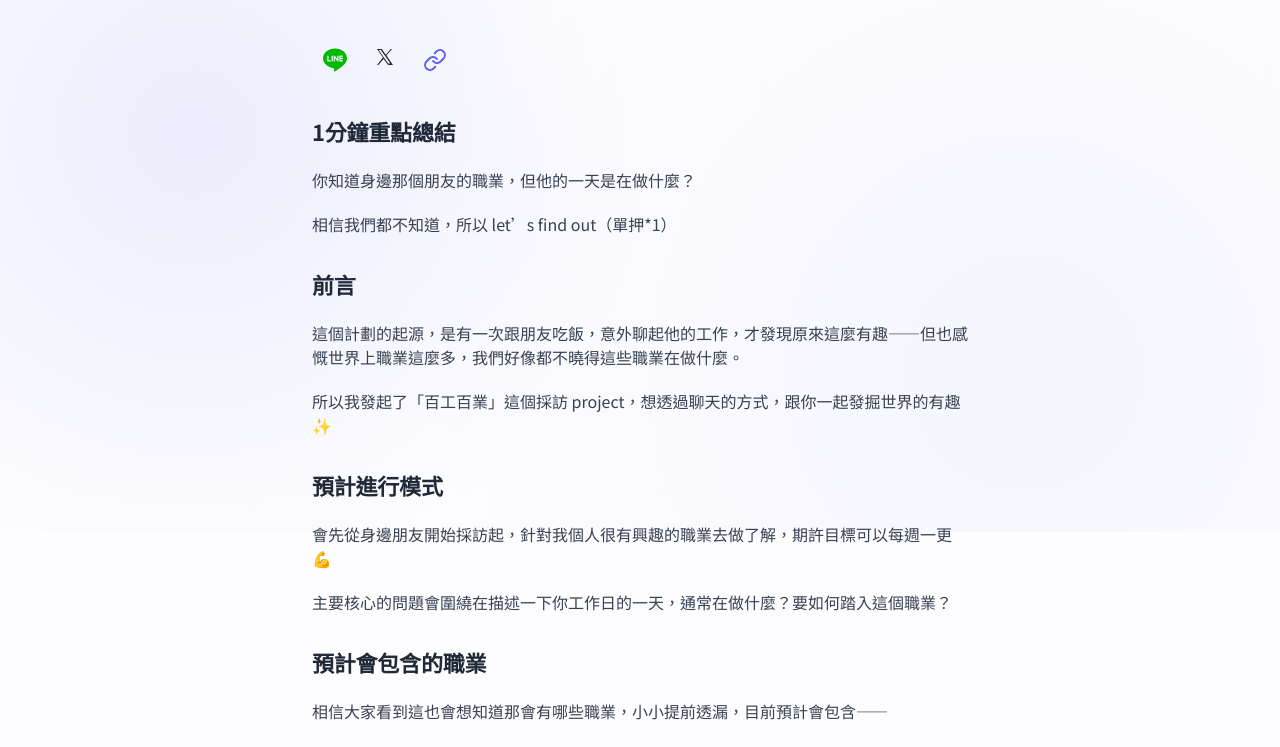
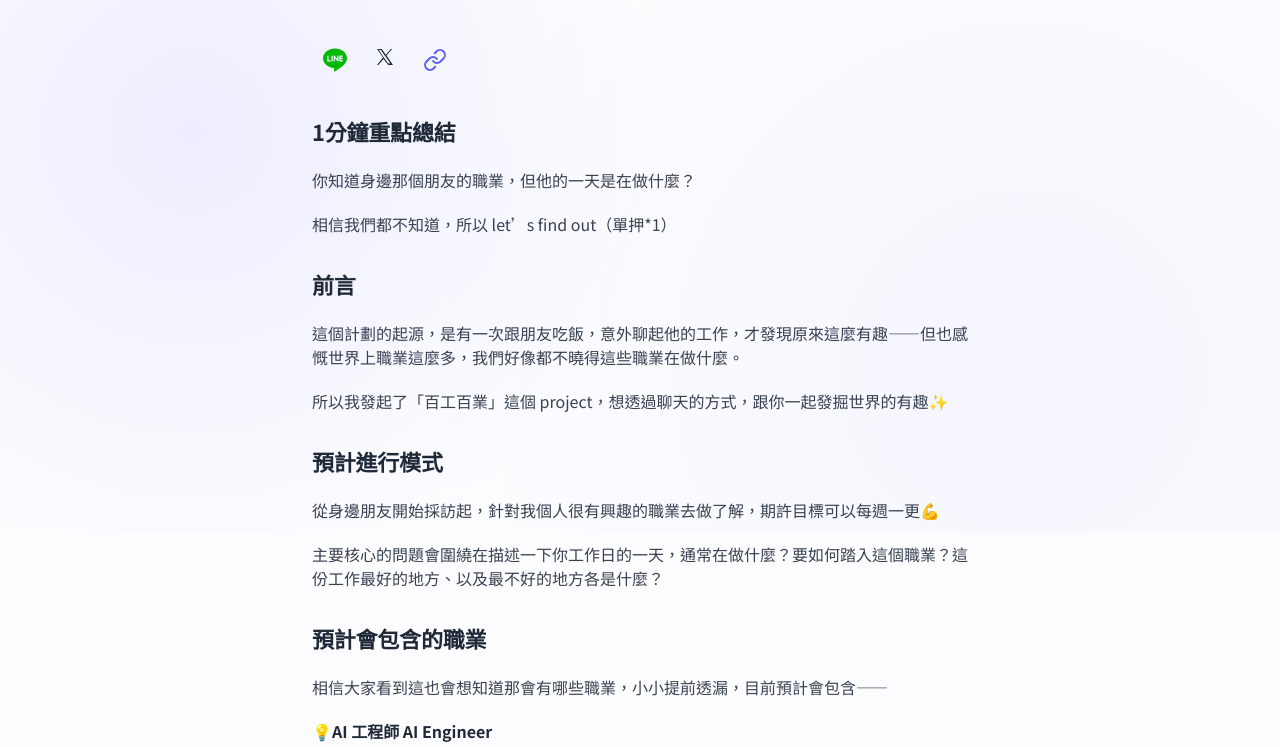
Before and after one commit to emily50431/-emily-lu-website-g, a plain HTML site: page blog/what-is-your-job/index.html in a window 1280 px wide. Shown: the part 268-1015 px from the top of the page. Drawn offline with nearby package versions, Linux system fonts and the light colour scheme; no server answers.

Commit message:
deploy: c13adda9ee73f22c2e6fe30bfc79dce2a438fb3f

```diff
--- a/blog/what-is-your-job/index.html
+++ b/blog/what-is-your-job/index.html
@@ -183,10 +183,10 @@
 <p>相信我們都不知道，所以 let’s find out（單押*1）</p><p></p>
 <h2>前言</h2></p><p>
 <p>這個計劃的起源，是有一次跟朋友吃飯，意外聊起他的工作，才發現原來這麼有趣——但也感慨世界上職業這麼多，我們好像都不曉得這些職業在做什麼。</p>
-<p>所以我發起了「百工百業」這個採訪 project，想透過聊天的方式，跟你一起發掘世界的有趣✨</p><p></p>
+<p>所以我發起了「百工百業」這個 project，想透過聊天的方式，跟你一起發掘世界的有趣✨</p><p></p>
 <h2>預計進行模式</h2></p><p>
-<p>會先從身邊朋友開始採訪起，針對我個人很有興趣的職業去做了解，期許目標可以每週一更💪</p><p></p>
-<p>主要核心的問題會圍繞在描述一下你工作日的一天，通常在做什麼？要如何踏入這個職業？</p><p></p>
+<p>從身邊朋友開始採訪起，針對我個人很有興趣的職業去做了解，期許目標可以每週一更💪</p><p></p>
+<p>主要核心的問題會圍繞在描述一下你工作日的一天，通常在做什麼？要如何踏入這個職業？這份工作最好的地方、以及最不好的地方各是什麼？</p><p></p>
 <h2>預計會包含的職業</h2></p><p>
 <p>相信大家看到這也會想知道那會有哪些職業，小小提前透漏，目前預計會包含——</p><p></p>
 <strong>💡AI 工程師 AI Engineer</strong></p><p>
```
